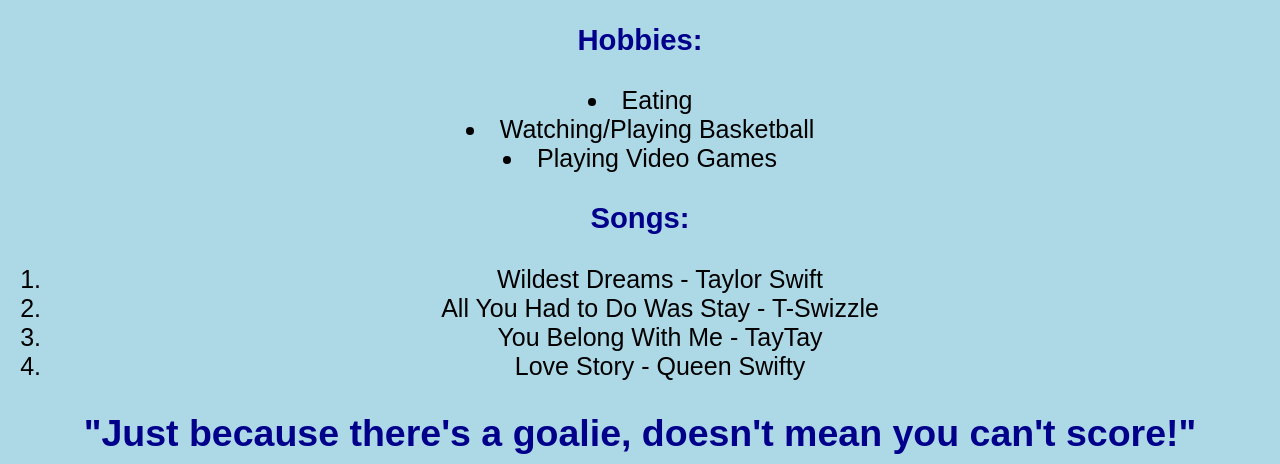
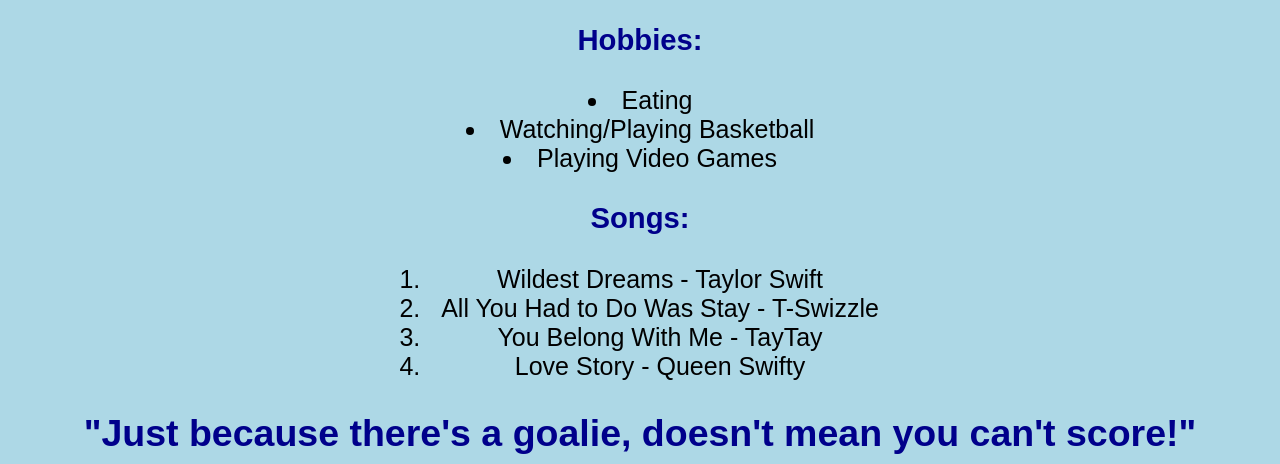
Before and after one commit to 17sbao/17sbao.github.io, a plain HTML site: page my_website/about.html in a window 1280 px wide. Shown: the part 1351-1815 px from the top of the page. Drawn offline with Linux system fonts and the light colour scheme.

Commit message:
even more stuff

```diff
--- a/my_website/about.css
+++ b/my_website/about.css
@@ -72,3 +72,8 @@
     border-width:15px;
     border-color:#4169E1;
 }
+.songs{
+    margin-left:auto;
+    margin-right:auto;
+    width: 40%;
+}
--- a/my_website/about.html
+++ b/my_website/about.html
@@ -36,6 +36,7 @@
   <li>Eating</li>
   <li>Watching/Playing Basketball</li>
   <li>Playing Video Games</li>
+<div class = "songs">
 <h3 class="comp">Songs:</h3>
 <ol type="1">
   <li>Wildest Dreams - Taylor Swift</li>
@@ -43,6 +44,7 @@
   <li>You Belong With Me - TayTay</li>
   <li>Love Story - Queen Swifty</li>
   </ol>
+  </div>
 <h2 class="comp">"Just because there's a goalie, doesn't mean you can't score!"</h2>
 <img src="images/shokugeki.png" style="width:500px;height:300px">
   </body>
```
